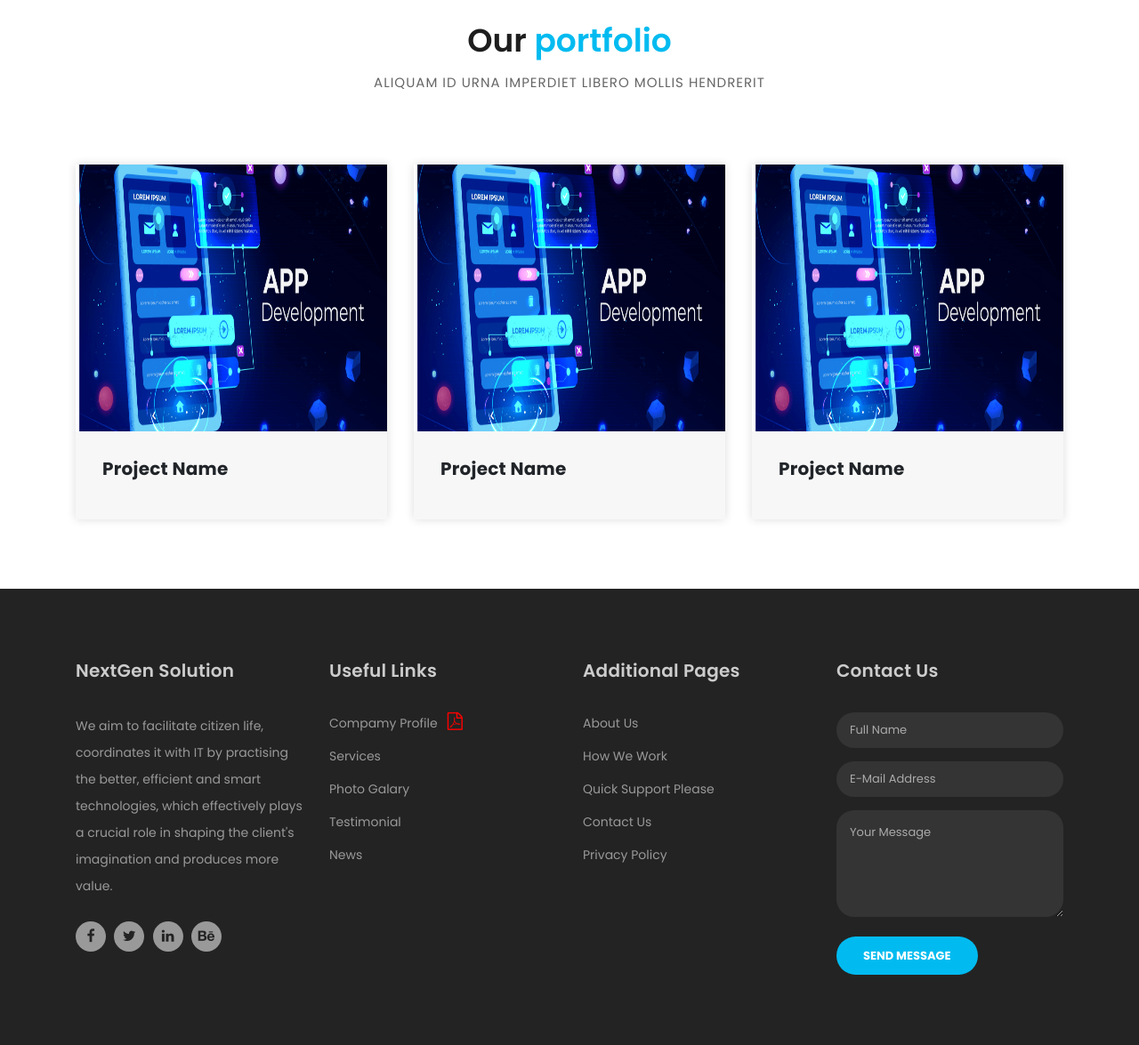
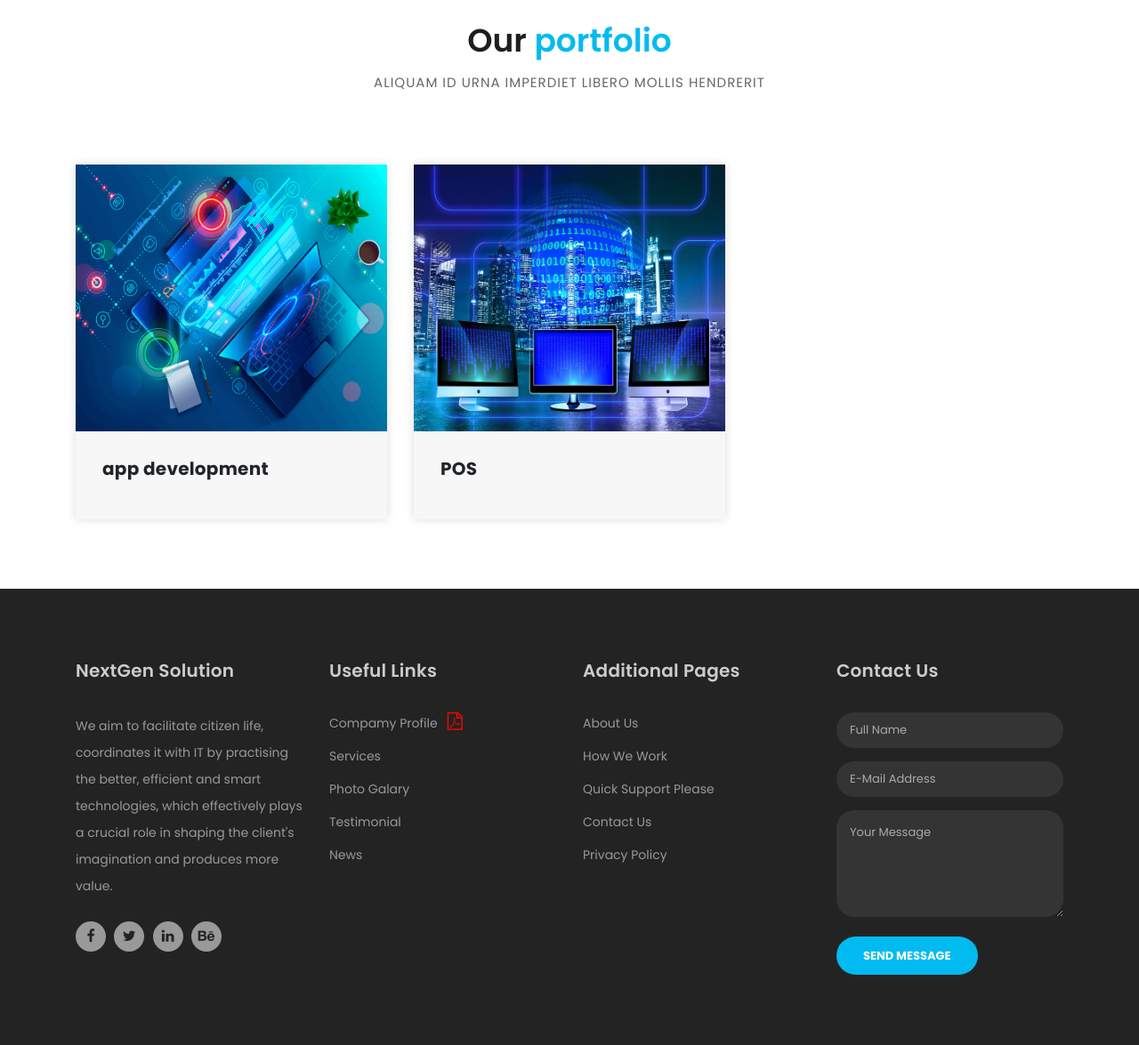
Before and after one commit to hossain258/ICTSITE, a Django app: page /portfolio/ in a window 1280 px wide. Shown: the part 162-1337 px from the top of the page at 89% size. Run offline with Django 4.2, Linux system fonts and the light colour scheme; data comes from the database, SQL or seed files in the repository; both versions use the stored data as it was after the commit; parts of the project's set-up code (start-up, migrations or seed data) failed here and were passed over; some libraries are stand-ins or nearby versions.

Commit message:
portfolio dynamically updated

```diff
--- a/gensite/blog/admin.py
+++ b/gensite/blog/admin.py
@@ -4,12 +4,14 @@ from.models import contactus
 from.models import services
 from.models import clientdata
 from.models import  Dynamicslider
+from.models import  Portfolio
 
 # Register your models here.
 admin.site.register(aboutus)
 admin.site.register(services)
 admin.site.register(clientdata)
 admin.site.register(Dynamicslider)
+admin.site.register(Portfolio)
 
 # admin.site.register(contactus)
 
--- a/gensite/blog/models.py
+++ b/gensite/blog/models.py
@@ -5,6 +5,17 @@ from ckeditor.fields import RichTextField
 
 
 # Create your models here.
+
+
+class Dynamicslider(models.Model):
+    title = models.CharField( max_length=200, )
+    image = models.ImageField(blank=True, null = True, upload_to ='dynamic_slider_images')
+
+
+    def __str__(self) :
+        return self.title
+
+
 class aboutus(models.Model):
     title = models.CharField(max_length=300)
     #heading = models.CharField(max_length=300)
@@ -47,9 +58,10 @@ class clientdata(models.Model):
         return self.title
 
 
-class Dynamicslider(models.Model):
-    title = models.CharField( max_length=200, )
-    image = models.ImageField(blank=True, null = True, upload_to ='dynamic_slider_images')
+class Portfolio(models.Model):
+    title =models.CharField(max_length=100)
+
+    image = models.ImageField(blank=True, null = True, upload_to ='portfolio')
 
 
     def __str__(self) :
--- a/gensite/blog/views.py
+++ b/gensite/blog/views.py
@@ -5,6 +5,7 @@ from.models import aboutus
 from.models import contactus
 from.models import services
 from.models import clientdata
+from.models import Portfolio
 from.models import Dynamicslider
 from django.views.generic.list import ListView
 
@@ -124,8 +125,10 @@ class ClientListView(ListView):
         return context
 
 def portfolio(request):
+    portfdata= Portfolio.objects.all()
     diction = {
-        'Title':'Portfolio'
+        'Title':'Portfolio',
+        'portfdata':portfdata
     }
     return render(request, 'portfolio.html', context=diction)
 
--- a/gensite/templates/portfolio.html
+++ b/gensite/templates/portfolio.html
@@ -15,30 +15,17 @@
         </div>
       </div>
 
+      {% for i in portfdata %}
       <div class="col-md-4">
         <div class="service-item wow animate__animated animate__zoomIn" >
-        <img src="../media/services_images/apps_development.png"  width = "350" height ="300" alt="">
+        <a href ="" ><img src="{{ i.image.url }}"  width = "300" height ="300" alt=""> </a>
           <div class="down-content">
-            <h4> Project Name </h4>
+            <h4> {{ i.title }} </h4>
           </div>
         </div>
       </div>
-      <div class="col-md-4">
-        <div class="service-item wow animate__animated animate__zoomIn" >
-        <img src="../media/services_images/apps_development.png"  width = "350" height ="300" alt="">
-          <div class="down-content">
-            <h4> Project Name </h4>
-          </div>
-        </div>
-      </div>
-      <div class="col-md-4">
-        <div class="service-item wow animate__animated animate__zoomIn" >
-        <img src="../media/services_images/apps_development.png"  width = "350" height ="300" alt="">
-          <div class="down-content">
-            <h4> Project Name </h4>
-          </div>
-        </div>
-      </div>
+
+      {% endfor %}
 
 
     </div>
```
Also changed, not shown: gensite/templates/client.html (+1 -29 lines), gensite/blog/migrations/0014_portfolio.py (added), gensite/db.sqlite3, gensite/media/portfolio/network_solution.jpg (added), gensite/media/portfolio/software-development.png (added).
